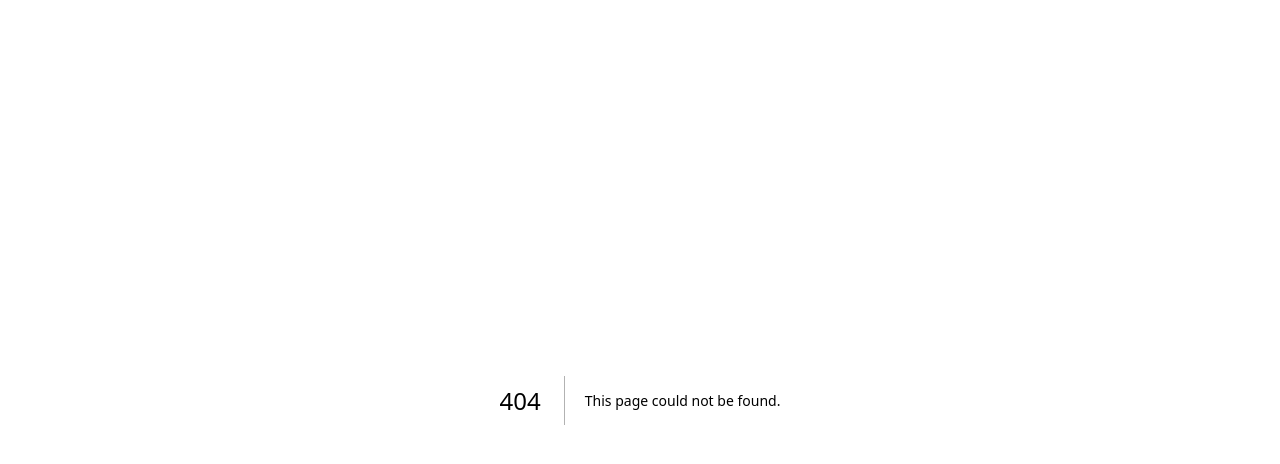
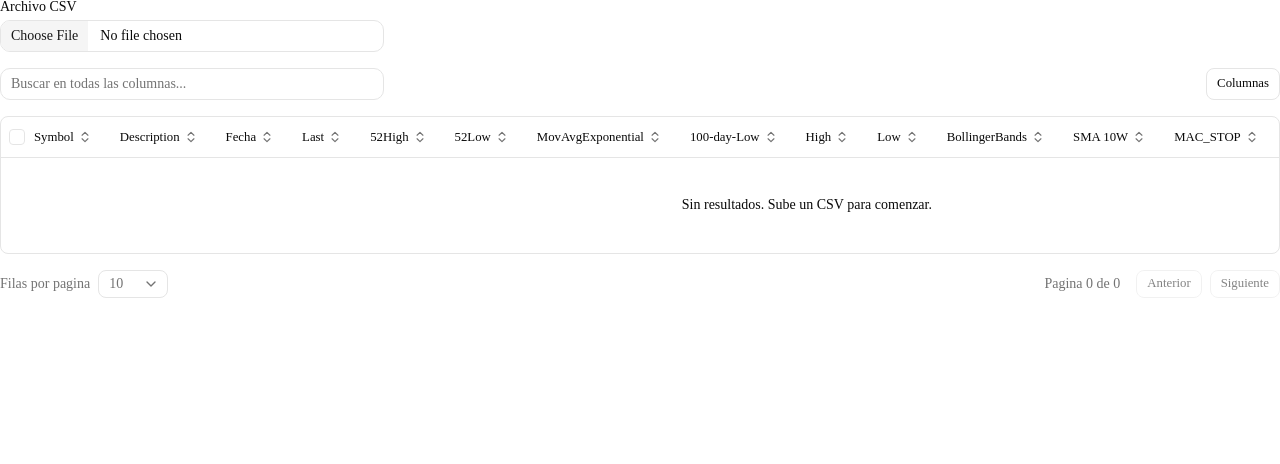
Before and after one commit to cochoaguilo/proyecto-claudio, a Next.js app: page /quote in a window 1280 px wide. Before the commit this address had no page. Shown: the top 464 px of the page. Built offline with nearby package versions, Linux system fonts and the light colour scheme.

Commit message:
feat: add quote entity with csv upload

```diff
--- a/src/app/page.tsx
+++ b/src/app/page.tsx
@@ -24,6 +24,9 @@ export default function Home() {
         <Button asChild variant="outline">
           <Link href="/transactions">Transactions</Link>
         </Button>
+        <Button asChild variant="outline">
+          <Link href="/quote">Quote</Link>
+        </Button>
       </div>
     </div>
   );
--- /dev/null
+++ b/src/app/quote/page.tsx
@@ -0,0 +1,5 @@
+import { QuoteContainer } from "@/features/quote/quote-container";
+
+export default function QuotePage() {
+  return <QuoteContainer />;
+}
--- /dev/null
+++ b/src/features/quote/quote-container.tsx
@@ -0,0 +1,54 @@
+"use client";
+
+import * as React from "react";
+import { toast } from "sonner";
+
+import { DataTable } from "@/components/data-table/data-table";
+import { CsvUploader } from "@/components/data-table/csv-uploader";
+import { parseCsvFile } from "@/lib/csv/parse-csv";
+import { remapHeaders } from "@/lib/csv/remap-headers";
+import { validateRows, type InvalidRow } from "@/lib/csv/validate-rows";
+import {
+  quoteSchema,
+  QUOTE_HEADER_MAP,
+  type Quote,
+} from "@/features/quote/quote.schema";
+import { quoteColumns } from "@/features/quote/quote.columns";
+
+export function QuoteContainer() {
+  const [data, setData] = React.useState<Quote[]>([]);
+  const [invalidRows, setInvalidRows] = React.useState<InvalidRow[]>([]);
+  const [isParsing, setIsParsing] = React.useState(false);
+
+  async function handleFile(file: File) {
+    setIsParsing(true);
+    try {
+      const { data: rawRows } = await parseCsvFile(file);
+      const remappedRows = remapHeaders(rawRows, QUOTE_HEADER_MAP);
+      const { validRows, invalidRows } = validateRows(
+        quoteSchema,
+        remappedRows
+      );
+      setData(validRows);
+      setInvalidRows(invalidRows);
+      toast(
+        `${validRows.length} filas importadas, ${invalidRows.length} con errores`
+      );
+    } catch {
+      toast.error("No se pudo leer el archivo CSV");
+    } finally {
+      setIsParsing(false);
+    }
+  }
+
+  return (
+    <div className="space-y-4">
+      <CsvUploader
+        onFileSelected={handleFile}
+        invalidRows={invalidRows}
+        isLoading={isParsing}
+      />
+      <DataTable columns={quoteColumns} data={data} />
+    </div>
+  );
+}
--- /dev/null
+++ b/src/features/quote/quote.columns.tsx
@@ -0,0 +1,216 @@
+"use client";
+
+import type { ColumnDef } from "@tanstack/react-table";
+
+import { Checkbox } from "@/components/ui/checkbox";
+import { DataTableColumnHeader } from "@/components/data-table/data-table-column-header";
+import type { Quote } from "@/features/quote/quote.schema";
+
+export const quoteColumns: ColumnDef<Quote>[] = [
+  {
+    id: "select",
+    header: ({ table }) => (
+      <Checkbox
+        checked={
+          table.getIsAllPageRowsSelected() ||
+          (table.getIsSomePageRowsSelected() && "indeterminate")
+        }
+        onCheckedChange={(value) => table.toggleAllPageRowsSelected(!!value)}
+        aria-label="Seleccionar todo"
+      />
+    ),
+    cell: ({ row }) => (
+      <Checkbox
+        checked={row.getIsSelected()}
+        onCheckedChange={(value) => row.toggleSelected(!!value)}
+        aria-label="Seleccionar fila"
+      />
+    ),
+    enableSorting: false,
+    enableHiding: false,
+  },
+  {
+    accessorKey: "symbol",
+    header: ({ column }) => (
+      <DataTableColumnHeader column={column} title="Symbol" />
+    ),
+  },
+  {
+    accessorKey: "description",
+    header: ({ column }) => (
+      <DataTableColumnHeader column={column} title="Description" />
+    ),
+  },
+  {
+    accessorKey: "fecha",
+    header: ({ column }) => (
+      <DataTableColumnHeader column={column} title="Fecha" />
+    ),
+  },
+  {
+    accessorKey: "last",
+    header: ({ column }) => (
+      <DataTableColumnHeader
+        column={column}
+        title="Last"
+        className="justify-end"
+      />
+    ),
+    cell: ({ row }) => (
+      <div className="text-right">{row.original.last.toFixed(2)}</div>
+    ),
+  },
+  {
+    accessorKey: "week52High",
+    header: ({ column }) => (
+      <DataTableColumnHeader
+        column={column}
+        title="52High"
+        className="justify-end"
+      />
+    ),
+    cell: ({ row }) => (
+      <div className="text-right">{row.original.week52High.toFixed(2)}</div>
+    ),
+  },
+  {
+    accessorKey: "week52Low",
+    header: ({ column }) => (
+      <DataTableColumnHeader
+        column={column}
+        title="52Low"
+        className="justify-end"
+      />
+    ),
+    cell: ({ row }) => (
+      <div className="text-right">{row.original.week52Low.toFixed(2)}</div>
+    ),
+  },
+  {
+    accessorKey: "movAvgExponential",
+    header: ({ column }) => (
+      <DataTableColumnHeader
+        column={column}
+        title="MovAvgExponential"
+        className="justify-end"
+      />
+    ),
+    cell: ({ row }) => (
+      <div className="text-right">
+        {row.original.movAvgExponential.toFixed(2)}
+      </div>
+    ),
+  },
+  {
+    accessorKey: "low100Day",
+    header: ({ column }) => (
+      <DataTableColumnHeader
+        column={column}
+        title="100-day-Low"
+        className="justify-end"
+      />
+    ),
+    cell: ({ row }) => (
+      <div className="text-right">{row.original.low100Day.toFixed(2)}</div>
+    ),
+  },
+  {
+    accessorKey: "high",
+    header: ({ column }) => (
+      <DataTableColumnHeader
+        column={column}
+        title="High"
+        className="justify-end"
+      />
+    ),
+    cell: ({ row }) => (
+      <div className="text-right">{row.original.high.toFixed(2)}</div>
+    ),
+  },
+  {
+    accessorKey: "low",
+    header: ({ column }) => (
+      <DataTableColumnHeader
+        column={column}
+        title="Low"
+        className="justify-end"
+      />
+    ),
+    cell: ({ row }) => (
+      <div className="text-right">{row.original.low.toFixed(2)}</div>
+    ),
+  },
+  {
+    accessorKey: "bollingerBands",
+    header: ({ column }) => (
+      <DataTableColumnHeader column={column} title="BollingerBands" />
+    ),
+  },
+  {
+    accessorKey: "sma10w",
+    header: ({ column }) => (
+      <DataTableColumnHeader
+        column={column}
+        title="SMA 10W"
+        className="justify-end"
+      />
+    ),
+    cell: ({ row }) => (
+      <div className="text-right">{row.original.sma10w.toFixed(2)}</div>
+    ),
+  },
+  {
+    accessorKey: "macStop",
+    header: ({ column }) => (
+      <DataTableColumnHeader
+        column={column}
+        title="MAC_STOP"
+        className="justify-end"
+      />
+    ),
+    cell: ({ row }) => (
+      <div className="text-right">{row.original.macStop.toFixed(2)}</div>
+    ),
+  },
+  {
+    accessorKey: "trendPilotStop",
+    header: ({ column }) => (
+      <DataTableColumnHeader
+        column={column}
+        title="TrendPilot_STOP"
+        className="justify-end"
+      />
+    ),
+    cell: ({ row }) => (
+      <div className="text-right">
+        {row.original.trendPilotStop.toFixed(2)}
+      </div>
+    ),
+  },
+  {
+    accessorKey: "sma10d",
+    header: ({ column }) => (
+      <DataTableColumnHeader
+        column={column}
+        title="SMA 10d"
+        className="justify-end"
+      />
+    ),
+    cell: ({ row }) => (
+      <div className="text-right">{row.original.sma10d.toFixed(2)}</div>
+    ),
+  },
+  {
+    accessorKey: "sma100d",
+    header: ({ column }) => (
+      <DataTableColumnHeader
+        column={column}
+        title="SMA 100d"
+        className="justify-end"
+      />
+    ),
+    cell: ({ row }) => (
+      <div className="text-right">{row.original.sma100d.toFixed(2)}</div>
+    ),
+  },
+];
--- /dev/null
+++ b/src/features/quote/quote.schema.ts
@@ -0,0 +1,41 @@
+import { z } from "zod";
+
+export const quoteSchema = z.object({
+  symbol: z.string().min(1),
+  description: z.string().min(1),
+  fecha: z.string().min(1),
+  last: z.coerce.number(),
+  week52High: z.coerce.number(),
+  week52Low: z.coerce.number(),
+  movAvgExponential: z.coerce.number(),
+  low100Day: z.coerce.number(),
+  high: z.coerce.number(),
+  low: z.coerce.number(),
+  bollingerBands: z.string().optional(),
+  sma10w: z.coerce.number(),
+  macStop: z.coerce.number(),
+  trendPilotStop: z.coerce.number(),
+  sma10d: z.coerce.number(),
+  sma100d: z.coerce.number(),
+});
+
+export type Quote = z.infer<typeof quoteSchema>;
+
+export const QUOTE_HEADER_MAP: Record<string, keyof Quote> = {
+  Symbol: "symbol",
+  Description: "description",
+  Fecha: "fecha",
+  Last: "last",
+  "52High": "week52High",
+  "52Low": "week52Low",
+  MovAvgExponential: "movAvgExponential",
+  "100-day-Low": "low100Day",
+  High: "high",
+  Low: "low",
+  BollingerBands: "bollingerBands",
+  "SMA 10W": "sma10w",
+  MAC_STOP: "macStop",
+  TrendPilot_STOP: "trendPilotStop",
+  "SMA 10d": "sma10d",
+  "SMA 100d": "sma100d",
+};
```
